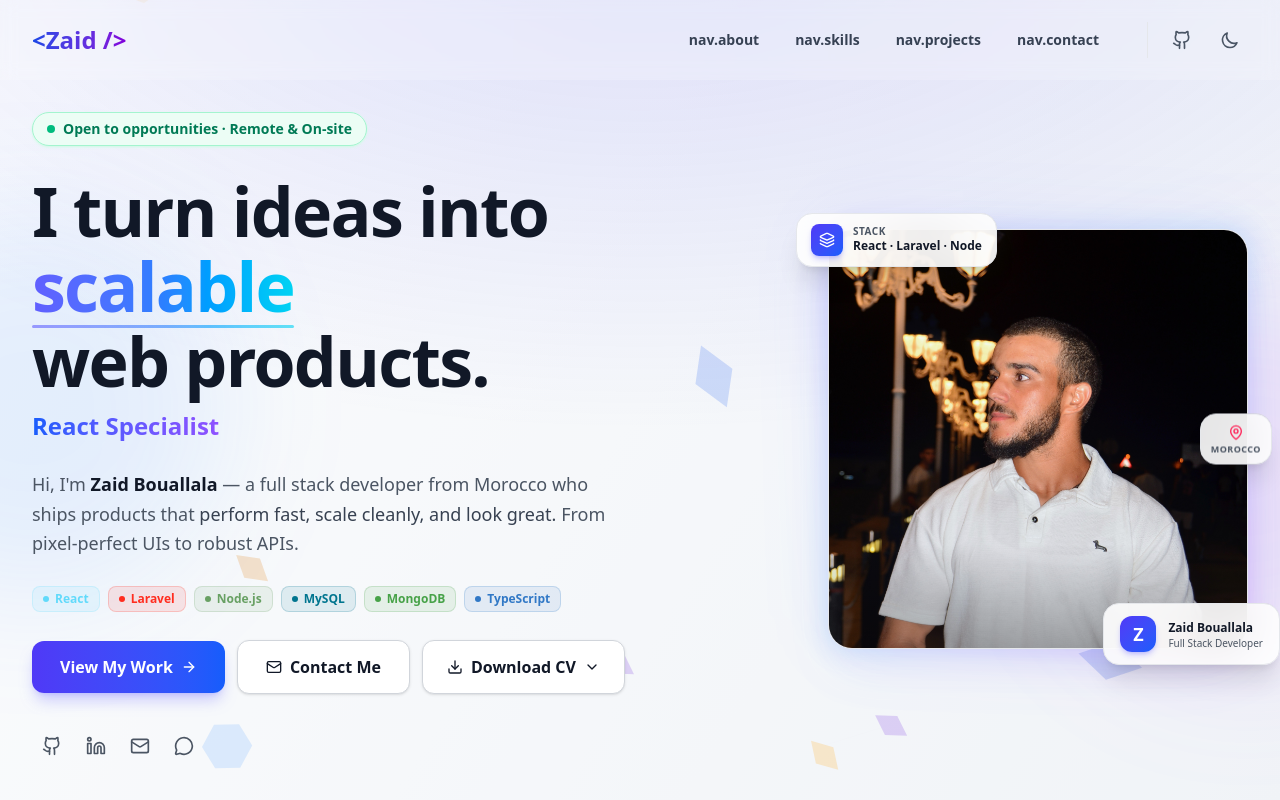
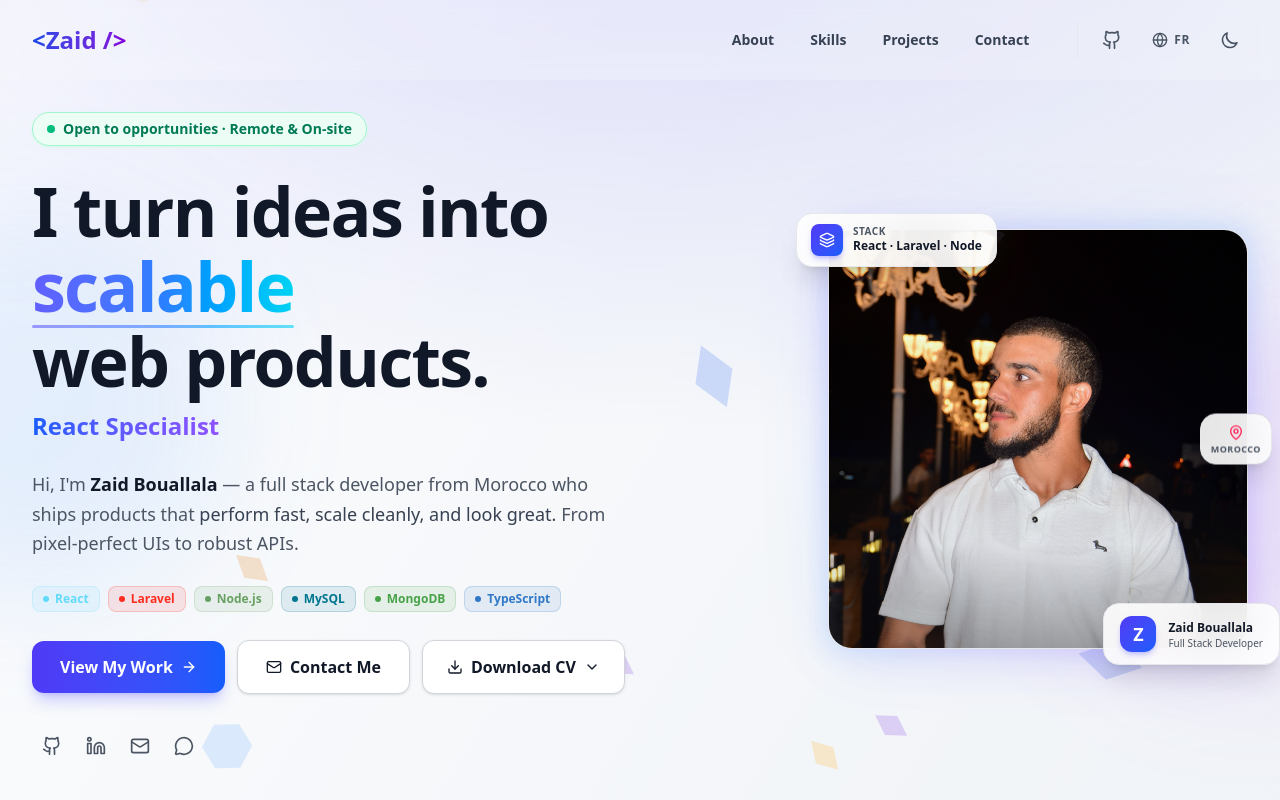
Before and after one commit to zaidBouallala-alb/portfolio, a React (Vite) app: page / in a window 1280 px wide. Shown: the top 800 px of the page. Built offline with nearby package versions, Linux system fonts and the light colour scheme.

Commit message:
feat: initialize portfolio layout by creating essential UI components including Hero, Education, and Navigation sections.

```diff
--- a/src/components/MoroccanBackground.tsx
+++ b/src/components/MoroccanBackground.tsx
@@ -366,7 +366,9 @@ export const MoroccanBackground: React.FC<MoroccanBackgroundProps> = ({
         window.addEventListener('resize', resizeCanvas);
 
         const themeObserver = new MutationObserver(() => {
-            shapesRef.current.forEach(shape => {
+            const shapes = shapesRef.current;
+            if (!shapes || !Array.isArray(shapes)) return;
+            shapes.forEach(shape => {
                 if (shape.isAmbient) shape.color = getRandomColor();
             });
         });
--- a/src/components/Nav.tsx
+++ b/src/components/Nav.tsx
@@ -1,11 +1,18 @@
 import { useState, useEffect } from 'react';
-import { Menu, X, Github, Linkedin, Mail } from 'lucide-react';
+import { Menu, X, Github, Linkedin, Mail, Globe } from 'lucide-react';
+import { useTranslation } from 'react-i18next';
 import ThemeToggle from './ThemeToggle';
 import { siteConfig } from '../data/site';
 
 const Nav = () => {
+    const { t, i18n } = useTranslation();
     const [isOpen, setIsOpen] = useState(false);
     const [scrolled, setScrolled] = useState(false);
+    const isFrench = i18n.language.startsWith('fr');
+
+    const toggleLanguage = () => {
+        i18n.changeLanguage(isFrench ? 'en' : 'fr');
+    };
 
     useEffect(() => {
         const handleScroll = () => {
@@ -44,7 +51,7 @@ const Nav = () => {
                                     href={link.href}
                                     className="px-4 py-2 text-sm font-semibold text-gray-700 dark:text-gray-200 hover:text-blue-600 dark:hover:text-blue-400 hover:bg-gray-100/50 dark:hover:bg-gray-800/50 rounded-lg transition-all active:scale-95 focus:outline-none focus-visible:ring-2 focus-visible:ring-blue-500 focus-visible:ring-offset-2 dark:focus-visible:ring-offset-gray-950 cursor-pointer"
                                 >
-                                    {link.name}
+                                    {t(link.name)}
                                 </a>
                             ))}
                         </div>
@@ -58,12 +65,30 @@ const Nav = () => {
                             >
                                 <Github size={20} />
                             </a>
+                            {/* Language Toggle */}
+                            <button
+                                onClick={toggleLanguage}
+                                className="inline-flex items-center gap-1.5 px-2.5 py-1.5 text-xs font-bold text-gray-600 dark:text-gray-300 hover:text-blue-600 dark:hover:text-blue-400 hover:bg-gray-100 dark:hover:bg-gray-800 rounded-lg transition-all active:scale-95 focus:outline-none focus-visible:ring-2 focus-visible:ring-blue-500 cursor-pointer uppercase tracking-wider"
+                                aria-label="Toggle Language"
+                            >
+                                <Globe size={16} />
+                                {i18n.language === 'fr' ? 'EN' : 'FR'}
+                            </button>
                             <ThemeToggle />
                         </div>
                     </div>
 
                     {/* Mobile Menu Button */}
-                    <div className="flex items-center md:hidden gap-4">
+                    <div className="flex items-center md:hidden gap-3">
+                        {/* Mobile Language Toggle */}
+                        <button
+                            onClick={toggleLanguage}
+                            className="inline-flex items-center gap-1 px-2 py-1.5 text-xs font-bold text-gray-600 dark:text-gray-300 hover:text-blue-600 dark:hover:text-blue-400 rounded-lg transition-all active:scale-95 cursor-pointer uppercase tracking-wider"
+                            aria-label="Toggle Language"
+                        >
+                            <Globe size={14} />
+                            {i18n.language === 'fr' ? 'EN' : 'FR'}
+                        </button>
                         <ThemeToggle />
                         <button
                             onClick={() => setIsOpen(!isOpen)}
@@ -88,7 +113,7 @@ const Nav = () => {
                                 className="block px-4 py-4 rounded-xl text-lg font-medium text-gray-800 dark:text-gray-100 hover:text-blue-600 dark:hover:text-blue-400 hover:bg-gray-50 dark:hover:bg-gray-900 transition-all border border-transparent hover:border-gray-100 dark:hover:border-gray-800"
                                 onClick={() => setIsOpen(false)}
                             >
-                                {link.name}
+                                {t(link.name)}
                             </a>
                         ))}
                         <div className="pt-6 mt-6 border-t border-gray-100 dark:border-gray-800 flex items-center justify-center gap-8">
--- a/src/components/ProjectCard.tsx
+++ b/src/components/ProjectCard.tsx
@@ -1,12 +1,15 @@
 import type { Project } from '../data/projects';
 import { Github, ExternalLink } from 'lucide-react';
 import { motion } from 'framer-motion';
+import { useTranslation } from 'react-i18next';
 
 interface ProjectCardProps {
     project: Project;
 }
 
 const ProjectCard = ({ project }: ProjectCardProps) => {
+    const { t } = useTranslation();
+
     return (
         <motion.div
             initial={{ opacity: 0, y: 20 }}
@@ -24,7 +27,7 @@ const ProjectCard = ({ project }: ProjectCardProps) => {
                     rel="noopener noreferrer"
                     className="block w-full h-full focus:outline-none focus-visible:ring-2 focus-visible:ring-inset focus-visible:ring-blue-500 cursor-pointer"
                     aria-label={`View ${project.title}`}
-                    tabIndex={-1} // Prevent double tab stops (card logic) - actually better to let it be focusable for keyboard users who want to just click the image
+                    tabIndex={-1}
                 >
                     {project.image ? (
                         <img
@@ -38,7 +41,7 @@ const ProjectCard = ({ project }: ProjectCardProps) => {
                         />
                     ) : (
                         <div className="w-full h-full flex items-center justify-center text-gray-400 dark:text-gray-600 bg-gray-50 dark:bg-gray-800/50">
-                            No Preview
+                            {t('projects.noPreview')}
                         </div>
                     )}
                 </a>
```
